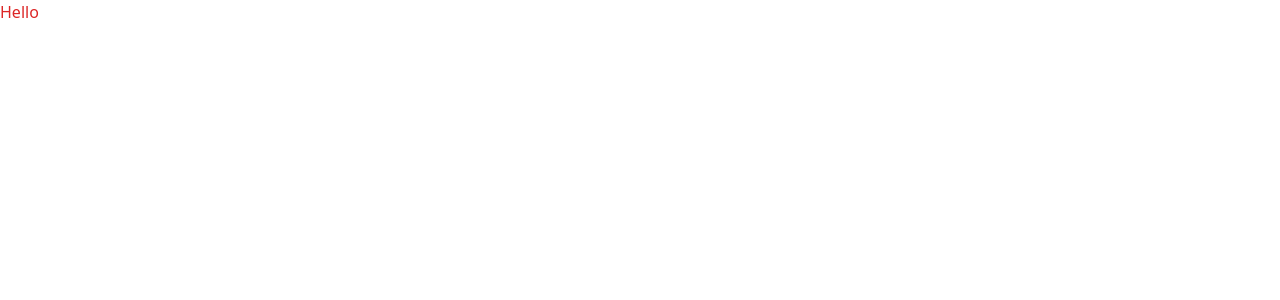
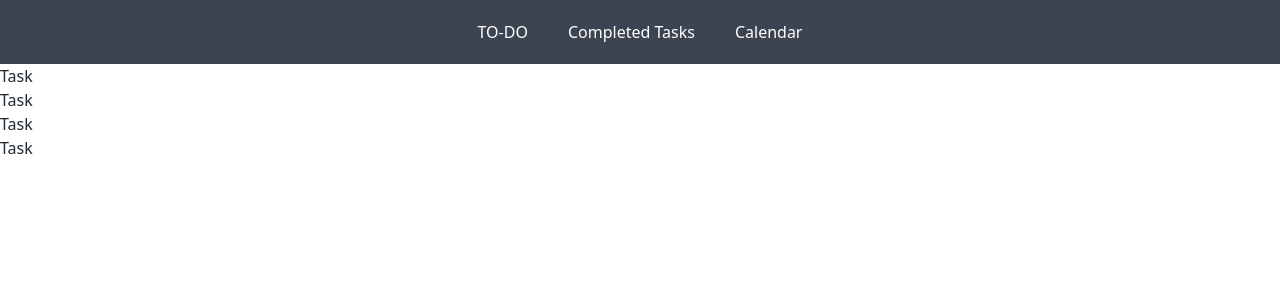
Before and after one commit to Shuvoghosh7/task_management, a React (Create React App) app: page / in a window 1280 px wide. Shown: the top 300 px of the page. Built offline with nearby package versions, Linux system fonts and the light colour scheme.

Commit message:
add navbar

```diff
--- a/package.json
+++ b/package.json
@@ -9,6 +9,7 @@
     "daisyui": "^2.17.0",
     "react": "^18.2.0",
     "react-dom": "^18.2.0",
+    "react-router-dom": "^6.3.0",
     "react-scripts": "5.0.1",
     "web-vitals": "^2.1.4"
   },
--- a/src/App.js
+++ b/src/App.js
@@ -1,10 +1,18 @@
 import logo from './logo.svg';
 import './App.css';
+import Navbar from './Component/Share/Navbar';
+import { Route, Routes } from 'react-router-dom';
+import ToDo from './Component/To-Do/ToDo';
+
 
 function App() {
   return (
     <div>
-      <h1 className='text-red-600'>Hello </h1>
+      <Navbar>
+        <Routes>
+          <Route path='/' element={<ToDo/>}/>
+        </Routes>
+      </Navbar>
     </div>
   );
 }
--- a/src/Component/Share/Navbar.js
+++ b/src/Component/Share/Navbar.js
@@ -0,0 +1,43 @@
+import React from 'react';
+import { Link } from 'react-router-dom';
+const Navbar = ({ children }) => {
+    return (
+        <div class="drawer drawer-end">
+            <input id="my-drawer-3" type="checkbox" class="drawer-toggle" />
+            <div class="drawer-content flex flex-col">
+
+                <div class="w-full navbar bg-neutral fixed top-0 z-50 lg:px-20 text-white">
+
+
+                    <div class="flex-none lg:hidden">
+                        <label for="my-drawer-3" class="btn btn-square btn-ghost">
+                            <svg xmlns="http://www.w3.org/2000/svg" fill="none" viewBox="0 0 24 24" class="inline-block w-6 h-6 stroke-current"><path stroke-linecap="round" stroke-linejoin="round" stroke-width="2" d="M4 6h16M4 12h16M4 18h16"></path></svg>
+                        </label>
+                    </div>
+
+                    <div class="flex-auto hidden lg:block ">
+                        <div className='flex justify-center'>
+                            <ul class="menu menu-horizontal gap-x-2 ">
+                                <li><Link to='/' className='rounded-lg'>TO-DO</Link></li>
+                                <li><Link to='/CompletedTasks' className='rounded-lg'>Completed Tasks</Link></li>
+                                <li><Link to='/Calendar' className='rounded-lg'> Calendar</Link></li>
+                            </ul>
+                        </div>
+                    </div>
+                </div>
+                {children}
+            </div>
+            <div class="drawer-side">
+                <label for="my-drawer-3" class="drawer-overlay"></label>
+                <ul class="menu p-4 overflow-y-auto w-56 bg-black text-white text-xl">
+
+                    <li><Link to='/' className='rounded-lg'>TO-DO</Link></li>
+                    <li><Link to='/about' className='rounded-lg'>Completed Tasks</Link></li>
+                    <li><Link to='/Calendar' className='rounded-lg'> Calendar</Link></li>
+                </ul>
+            </div>
+        </div>
+    );
+};
+
+export default Navbar;
--- /dev/null
+++ b/src/Component/To-Do/ToDo.js
@@ -0,0 +1,16 @@
+import React from 'react';
+
+const ToDo = () => {
+    return (
+        <div className='mt-10'>
+            <h1>Task</h1>
+            <h1>Task</h1>
+            <h1>Task</h1>
+            <h1>Task</h1>
+            <h1>Task</h1>
+
+        </div>
+    );
+};
+
+export default ToDo;
--- a/src/index.js
+++ b/src/index.js
@@ -3,11 +3,14 @@ import ReactDOM from 'react-dom/client';
 import './index.css';
 import App from './App';
 import reportWebVitals from './reportWebVitals';
+import { BrowserRouter } from 'react-router-dom';
 
 const root = ReactDOM.createRoot(document.getElementById('root'));
 root.render(
   <React.StrictMode>
+    <BrowserRouter>
     <App />
+    </BrowserRouter>
   </React.StrictMode>
 );
 
```
Also changed, not shown: 1 other file (tests, documents, lock files or other folders).
